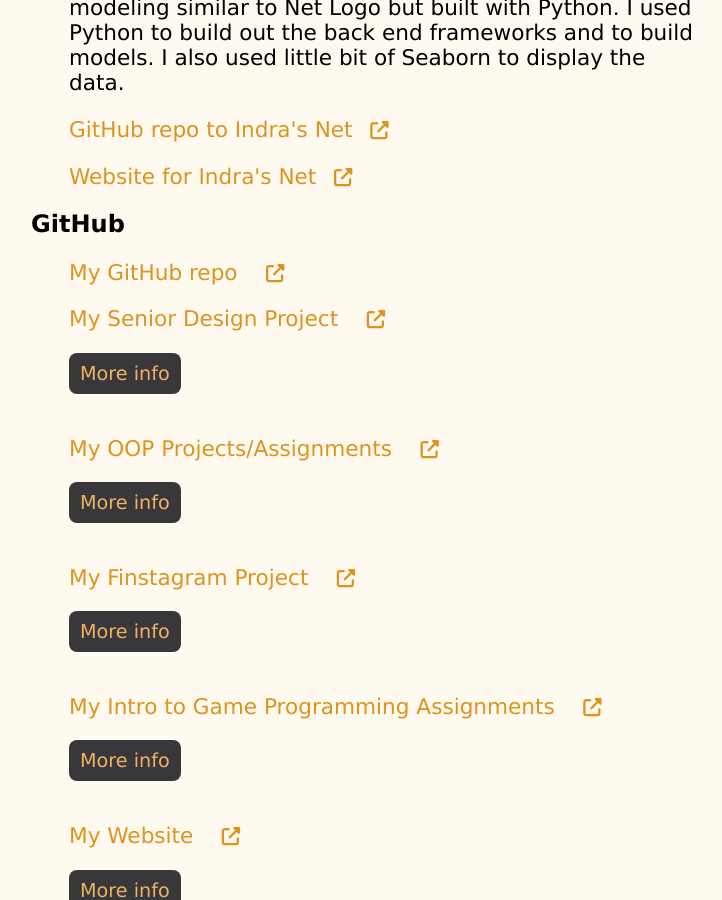
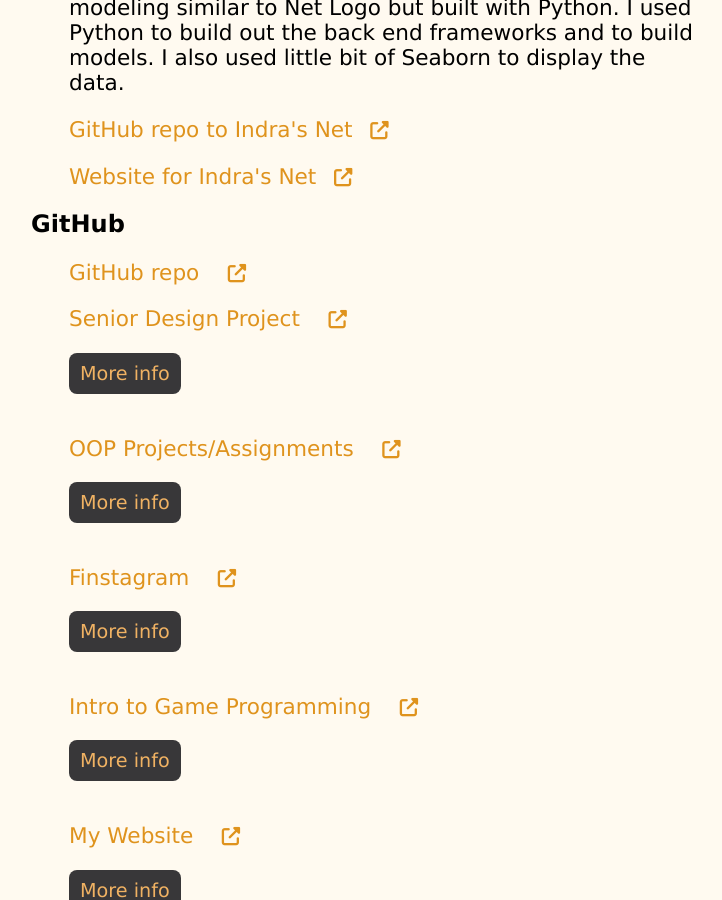
Before and after one commit to simon0h/simon0h.github.io, a Jekyll site: the page built from projects/index.html, in a window 1280 px wide and 900 px high, scrolled down 378 px. Shown: the whole window, without its empty margins (255-977 px from the left). Built offline with Jekyll 4.4.1, drawn with Linux system fonts in a browser that asks for light colours; nearby versions of some CDN libraries.

Commit message:
Links open in new tab

```diff
--- a/blog/index.html
+++ b/blog/index.html
@@ -10,5 +10,5 @@
 
 <body>
 	<h2> Hey World Blog </h2>
-	<p title = "world.hey.com/simon.oh"><a href="https://world.hey.com/simon.oh"><p class = "links"> Go to my personal blog &ensp;<i class="fa fa-external-link-alt" style="font-size:85%;"></i></a></p>
+	<p title = "world.hey.com/simon.oh"><a href="https://world.hey.com/simon.oh" target="_blank" rel="noopener noreferrer"><p class = "links"> Go to my personal blog &ensp;<i class="fa fa-external-link-alt" style="font-size:85%;"></i></a></p>
 </body>
--- a/privacy/index.html
+++ b/privacy/index.html
@@ -16,7 +16,7 @@
 	<p> - Top traffic coutries/regions (i.e where website visitors are located). </p>
 	<p> As far as I can tell, these are all the data that is collected by Cloudflare integration on my website. In addition, there is no way for me to tell who visited my website, only that I had x number of people visit my website and y number of people visited from certain countries. </p>
 	<p> Here is a screenshot of what I see: </p>
-	<p title = "screenshot"><a href="https://github.com/simon0h/simon0h.github.io/blob/master/images/cloudflare.png"><p class = "links"> Screenshot &ensp;<i class="fa fa-external-link-alt" style="font-size:85%;"></i></a></p>
+	<p title = "screenshot"><a href="https://github.com/simon0h/simon0h.github.io/blob/master/images/cloudflare.png" target="_blank" rel="noopener noreferrer"><p class = "links"> Screenshot &ensp;<i class="fa fa-external-link-alt" style="font-size:85%;"></i></a></p>
 	<p> In addition, GitHub pages does not collect any data as far as I could tell. </p>
 	<p> If I misrepresented Cloudflare analytics, please reach out so I can correct the errors. Thank you. </p>
 </body>
--- a/projects/index.html
+++ b/projects/index.html
@@ -12,21 +12,21 @@
 	<h2> Indra's Net Agent-Based Modeling (Summer Research Intern)</h2>
 	<p> I was the back-end engineer for my summer research internship under professor Eugene Callahan. We worked on Indra's Net, which is a framework for agent-based modeling similar to Net Logo but built with Python. I used Python to build out the back end frameworks and to build models. I also used little bit of Seaborn to display the data.</p>
 
-	<p title="https://github.com/gcallah/indras_net"><a href="https://github.com/gcallah/indras_net">
+	<p title="https://github.com/gcallah/indras_net"><a href="https://github.com/gcallah/indras_net" target="_blank" rel="noopener noreferrer">
 		<p class="links"> GitHub repo to Indra's Net &ensp;<i class="fa fa-external-link-alt" style="font-size:85%;"></i>
 	</a></p>
 
-	<p title="gcallah.github.io/indras_net/index.html"><a href="https://gcallah.github.io/indras_net/index.html">
+	<p title="gcallah.github.io/indras_net/index.html"><a href="https://gcallah.github.io/indras_net/index.html" target="_blank" rel="noopener noreferrer">
 		<p class="links"> Website for Indra's Net &ensp;<i class="fa fa-external-link-alt" style="font-size:85%;"></i>
 	</a></p>
 
 	<h2> GitHub</h2>
-	<p title="github.com/simon0h"><a href="https://github.com/simon0h">
-		<p class="links"> My GitHub repo &emsp;<i class="fa fa-external-link-alt" style="font-size:85%;"></i></p>
+	<p title="github.com/simon0h"><a href="https://github.com/simon0h" target="_blank" rel="noopener noreferrer">
+		<p class="links"> GitHub repo &emsp;<i class="fa fa-external-link-alt" style="font-size:85%;"></i></p>
 	</a></p>
 
-	<p title="github.com/simon0h/New-Social-Media"><a href="https://github.com/simon0h/New-Social-Media">
-		<p class="links"> My Senior Design Project &emsp;<i class="fa fa-external-link-alt" style="font-size:85%;"></i></p>
+	<p title="github.com/simon0h/New-Social-Media"><a href="https://github.com/simon0h/New-Social-Media" target="_blank" rel="noopener noreferrer">
+		<p class="links"> Senior Design Project &emsp;<i class="fa fa-external-link-alt" style="font-size:85%;"></i></p>
 	</a></p>
 	<button type="button" class="collapsible">More info</button>
 	<div class="content">
@@ -35,8 +35,8 @@
 		<p> <i class="fas fa-chalkboard-teacher" style="font-size:90%;"></i> : Senior Design Project </p>
 	</div>
 
-	<p title="github.com/simon0h/OOP"><a href="https://github.com/simon0h/OOP">
-		<p class="links"> My OOP Projects/Assignments &emsp;<i class="fa fa-external-link-alt" style="font-size:85%;"></i></p>
+	<p title="github.com/simon0h/OOP"><a href="https://github.com/simon0h/OOP" target="_blank" rel="noopener noreferrer">
+		<p class="links"> OOP Projects/Assignments &emsp;<i class="fa fa-external-link-alt" style="font-size:85%;"></i></p>
 	</a></p>
 	<button type="button" class="collapsible">More info</button>
 	<div class="content">
@@ -45,8 +45,8 @@
 		<p> <i class="fas fa-chalkboard-teacher" style="font-size:90%;"></i> : Object Oriented Programming </p>
 	</div>
 
-	<p title="github.com/simon0h/Finstagram"><a href="https://github.com/simon0h/Finstagram">
-		<p class="links"> My Finstagram Project &emsp;<i class="fa fa-external-link-alt" style="font-size:85%;"></i></p>
+	<p title="github.com/simon0h/Finstagram"><a href="https://github.com/simon0h/Finstagram" target="_blank" rel="noopener noreferrer">
+		<p class="links"> Finstagram &emsp;<i class="fa fa-external-link-alt" style="font-size:85%;"></i></p>
 	</a></p>
 	<button type="button" class="collapsible">More info</button>
 	<div class="content">
@@ -55,8 +55,8 @@
 		<p> <i class="fas fa-chalkboard-teacher" style="font-size:90%;"></i> : Intro to Database </p>
 	</div>
 
-	<p title="github.com/simon0h/Intro-to-Game-Programming"><a href="https://github.com/simon0h/Intro-to-Game-Programming">
-		<p class="links"> My Intro to Game Programming Assignments &emsp;<i class="fa fa-external-link-alt" style="font-size:85%;"></i></p>
+	<p title="github.com/simon0h/Intro-to-Game-Programming"><a href="https://github.com/simon0h/Intro-to-Game-Programming" target="_blank" rel="noopener noreferrer">
+		<p class="links"> Intro to Game Programming &emsp;<i class="fa fa-external-link-alt" style="font-size:85%;"></i></p>
 	</a></p>
 	<button type="button" class="collapsible">More info</button>
 	<div class="content">
@@ -65,7 +65,7 @@
 		<p> <i class="fas fa-chalkboard-teacher" style="font-size:90%;"></i> : Intro to Game Programming </p>
 	</div>
 
-	<p title="github.com/simon0h/simon0h.github.io"><a href="https://github.com/simon0h/simon0h.github.io">
+	<p title="github.com/simon0h/simon0h.github.io"><a href="https://github.com/simon0h/simon0h.github.io" target="_blank" rel="noopener noreferrer">
 		<p class="links"> My Website &emsp;<i class="fa fa-external-link-alt" style="font-size:85%;"></i>
 	</a></p>
 	<button type="button" class="collapsible">More info</button>
```
Also changed, not shown: about/index.html (+5 -5 lines).
